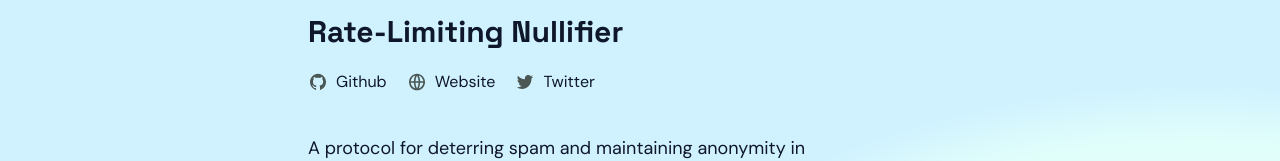
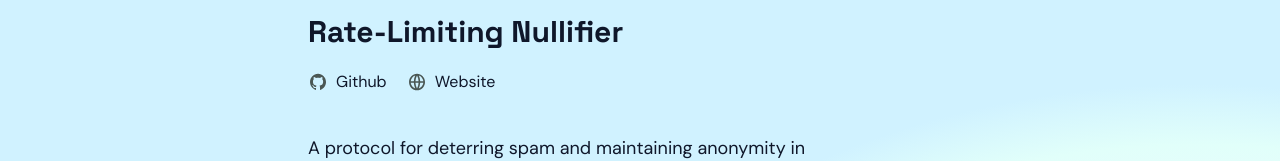
Before and after one commit to privacy-scaling-explorations/pse.dev, a Next.js app: page /projects/1 in a window 1280 px wide. Shown: the part 185-346 px from the top of the page. Built offline with nearby package versions, Linux system fonts and the light colour scheme.

Commit message:
Checks if links exists before showing icon

```diff
--- a/app/projects/[id]/page.tsx
+++ b/app/projects/[id]/page.tsx
@@ -45,24 +45,17 @@ export default function ProjectDetailPage() {
             {findProject.name}
           </h1>
           <div className="flex flex-wrap items-center justify-start gap-5">
-            {githubLink !== "none" && (
             <NextLink
               href={findProject.links.github}
               target="_blank"
               rel="noreferrer"
             >
               <div className="flex items-center gap-2">
-                  <NextImage
-                    src={GithubVector}
-                    alt="bg"
-                    width={20}
-                    height={20}
-                  />
+                <NextImage src={GithubVector} alt="bg" width={20} height={20} />
                 <p>Github</p>
               </div>
             </NextLink>
-            )}
-            {websiteLink !== "none" && (
+            {websiteLink !== null && (
               <NextLink
                 href={findProject.links.website}
                 target="_blank"
@@ -79,7 +72,7 @@ export default function ProjectDetailPage() {
                 </div>
               </NextLink>
             )}
-            {twitterLink !== "none" && (
+            {twitterLink !== null && (
               <NextLink
                 href={findProject.links.twitter}
                 target="_blank"
--- a/app/projects/page.tsx
+++ b/app/projects/page.tsx
@@ -73,6 +73,7 @@ export default function ProjectsPage() {
                           height={18}
                         />
                       </Link>
+                      {project.links.website !== null && (
                         <Link
                           href={`${project.links.website}`}
                           target="_blank"
@@ -87,6 +88,7 @@ export default function ProjectsPage() {
                             height={18}
                           />
                         </Link>
+                      )}
                     </div>
                   </div>
                 </div>
```
Lines whose indentation alone changed are shown as unchanged.
